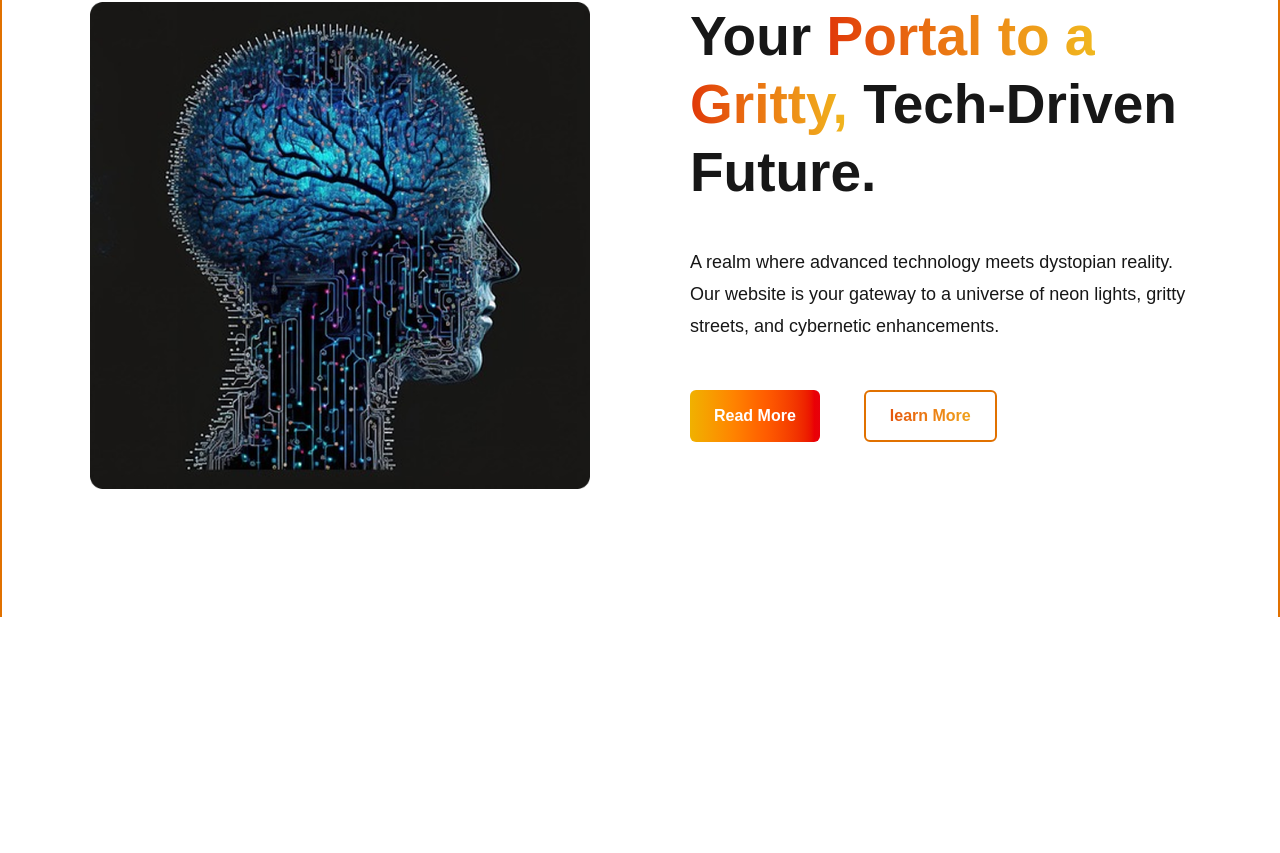
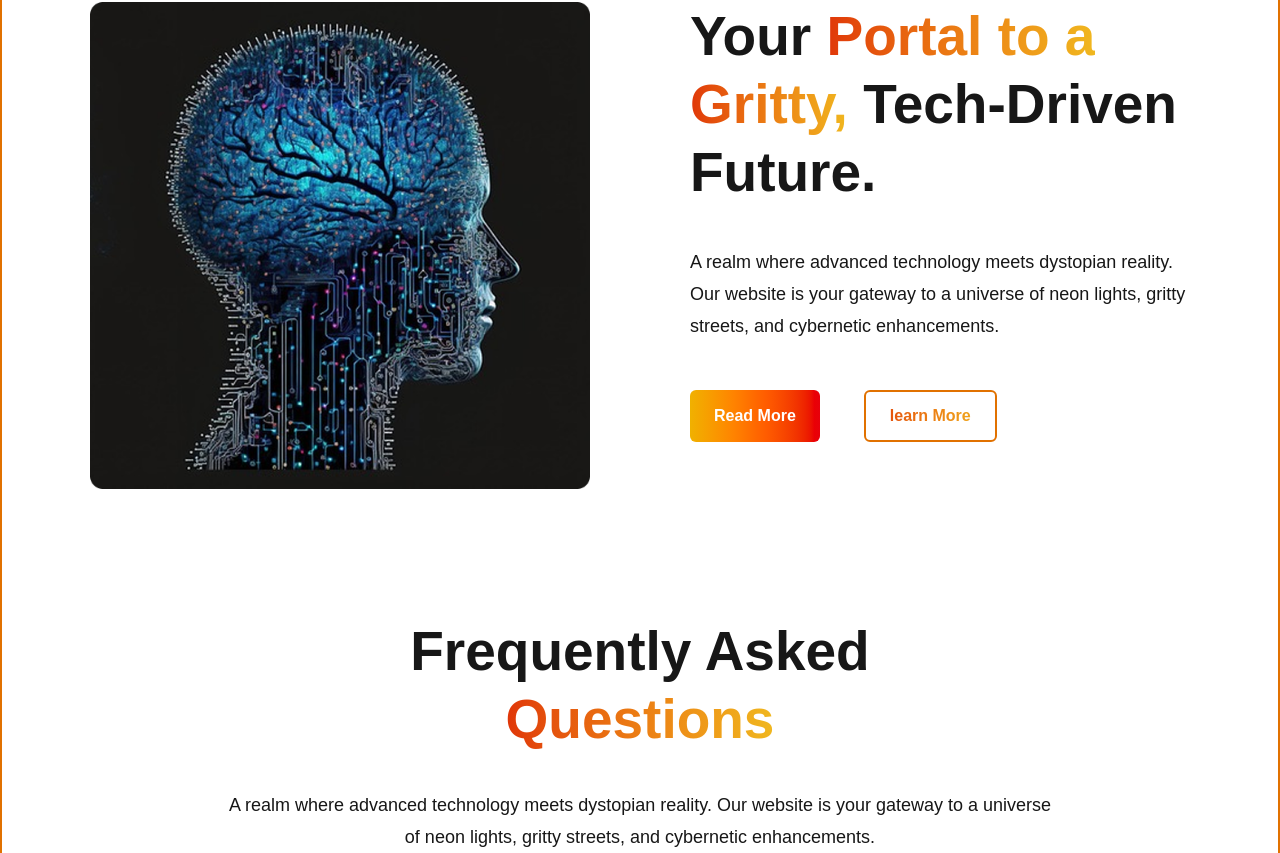
Before and after one commit to Md-Redwan/CyberPunk-Landing-Page, a Next.js app: page / in a window 1280 px wide. Shown: the part 4442-5295 px from the top of the page. Before the commit the page ends 5059 px from the top, so only its background shows below. Built offline with nearby package versions, Linux system fonts and the light colour scheme.

Commit message:
FAQ section add

```diff
--- /dev/null
+++ b/app/component/Faq.jsx
@@ -0,0 +1,21 @@
+import React from "react";
+
+const Faq = () => {
+  return (
+    <div>
+      <div className="container mx-auto px-20 border-x-2 border-amber-600">
+        <h2 className="font-bold text-[55px] leading-17 text-center mx-auto">
+          Frequently Asked <br />{" "}
+          <span className="bg-linear-to-r from-[#E03609] to-[#F0B71F] bg-clip-text text-transparent">
+            Questions
+          </span>
+        </h2>
+        <p className="font-medium text-lg leading-8 text-center mx-auto mt-9">
+            A realm where advanced technology meets dystopian reality. Our website is your gateway to a universe <br /> of neon lights, gritty streets, and cybernetic enhancements.
+        </p>
+      </div>
+    </div>
+  );
+};
+
+export default Faq;
--- a/app/page.js
+++ b/app/page.js
@@ -4,6 +4,7 @@ import NightMares from "./component/NightMares";
 import Greetings from "./component/Greetings";
 import NeonSectorOverview from "./component/NeonSectorOverview";
 import YourProtal from "./component/YourProtal";
+import Faq from "./component/Faq";
 
 export default function Home() {
   return (
@@ -14,6 +15,7 @@ export default function Home() {
         <Greetings />
         <NeonSectorOverview />
         <YourProtal />
+        <Faq />
       </div>
     </main>
   );
```
